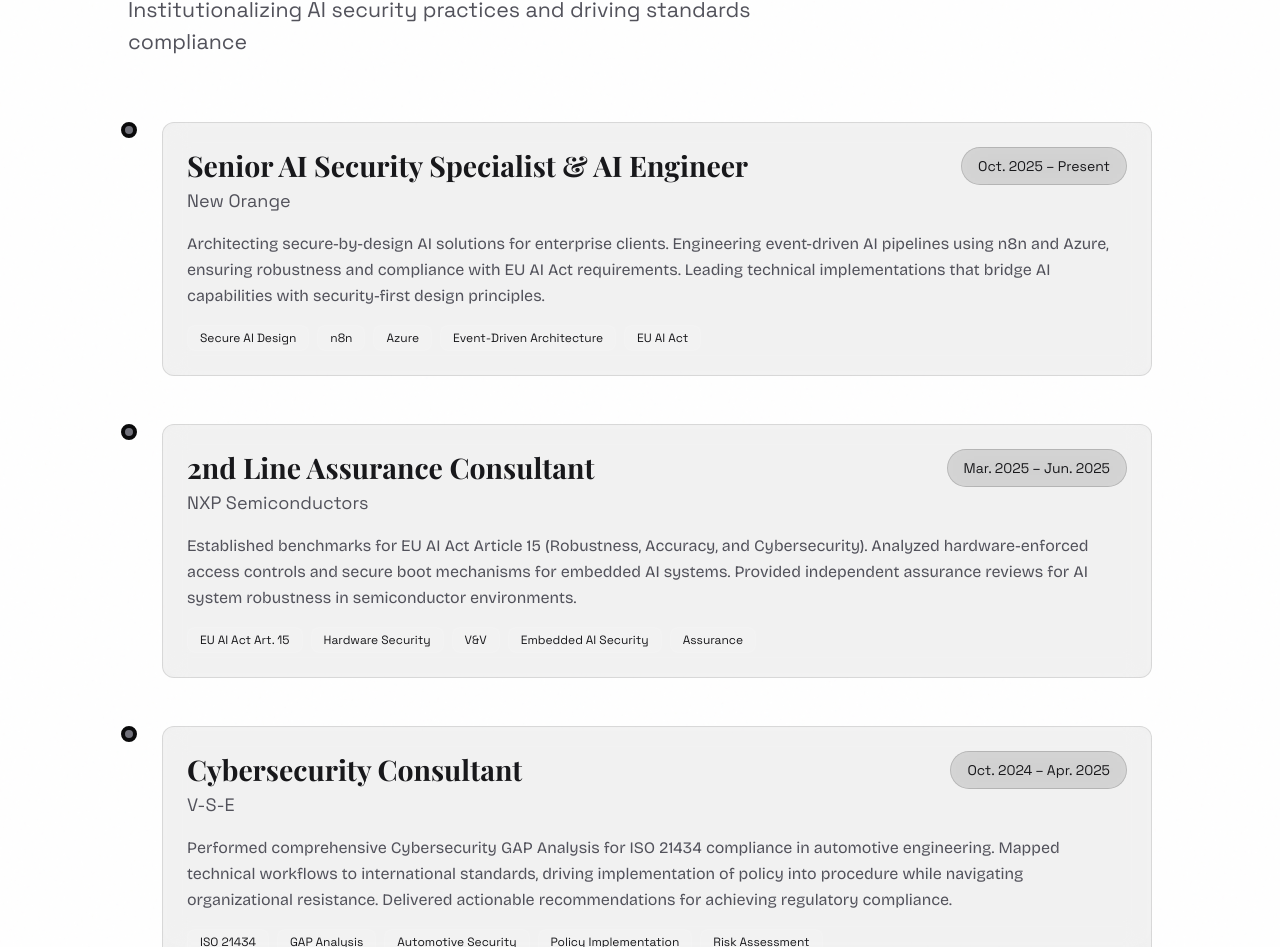
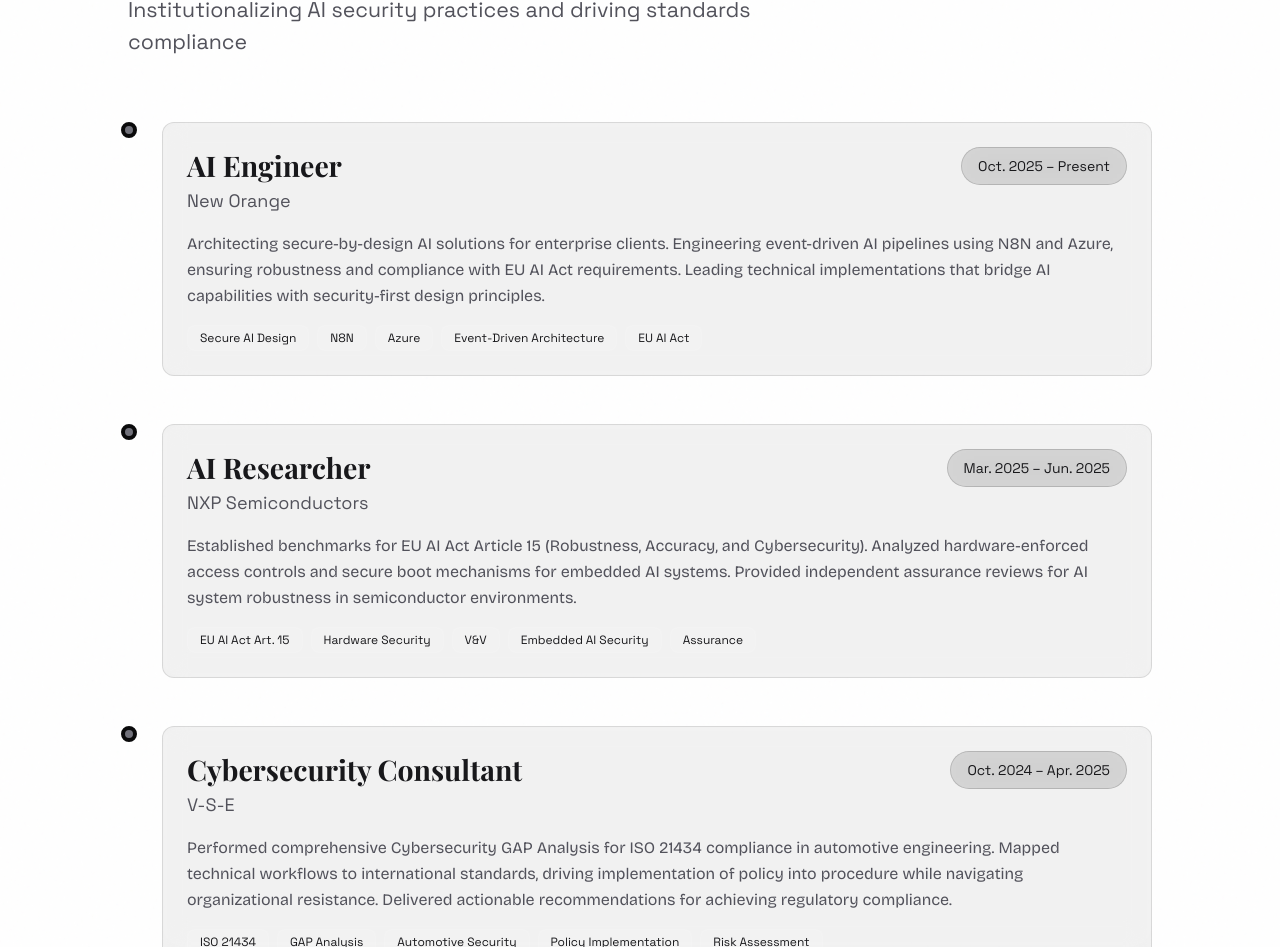
Before and after one commit to BarisAtik/portfolio, a Next.js app: page / in a window 1280 px wide. Shown: the part 1008-1955 px from the top of the page. Built offline with nearby package versions, Linux system fonts and the light colour scheme.

Commit message:
Update job titles in WorkExperience component

```diff
--- a/components/WorkExperience.tsx
+++ b/components/WorkExperience.tsx
@@ -6,14 +6,14 @@
 
 const experiences = [
   {
-    title: 'Senior AI Security Specialist & AI Engineer',
+    title: 'AI Engineer',
     company: 'New Orange',
     period: 'Oct. 2025 – Present',
-    description: 'Architecting secure-by-design AI solutions for enterprise clients. Engineering event-driven AI pipelines using n8n and Azure, ensuring robustness and compliance with EU AI Act requirements. Leading technical implementations that bridge AI capabilities with security-first design principles.',
-    technologies: ['Secure AI Design', 'n8n', 'Azure', 'Event-Driven Architecture', 'EU AI Act'],
+    description: 'Architecting secure-by-design AI solutions for enterprise clients. Engineering event-driven AI pipelines using N8N and Azure, ensuring robustness and compliance with EU AI Act requirements. Leading technical implementations that bridge AI capabilities with security-first design principles.',
+    technologies: ['Secure AI Design', 'N8N', 'Azure', 'Event-Driven Architecture', 'EU AI Act'],
   },
   {
-    title: '2nd Line Assurance Consultant',
+    title: 'AI Researcher',
     company: 'NXP Semiconductors',
     period: 'Mar. 2025 – Jun. 2025',
     description: 'Established benchmarks for EU AI Act Article 15 (Robustness, Accuracy, and Cybersecurity). Analyzed hardware-enforced access controls and secure boot mechanisms for embedded AI systems. Provided independent assurance reviews for AI system robustness in semiconductor environments.',
```
